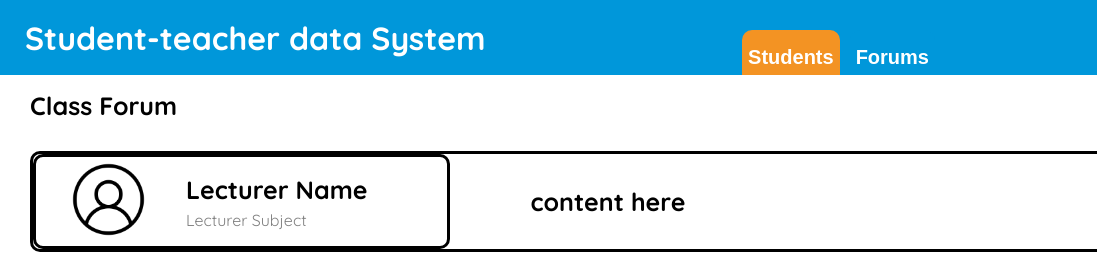
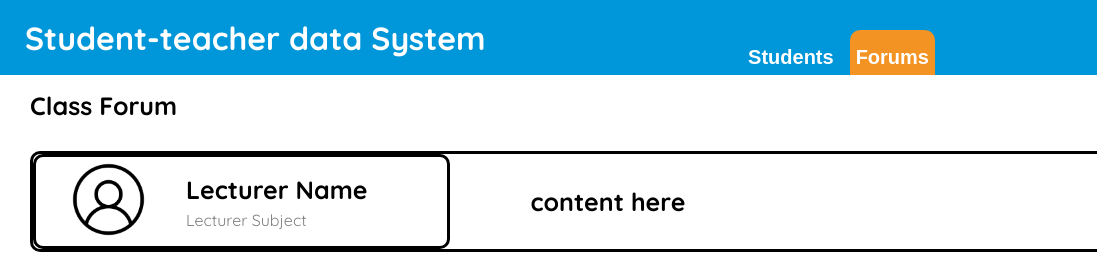
Before and after one commit to PuuPoo/HCI_Quiz2, a plain HTML site: page Scripts/LecViewForum.html in a window 1280 px wide. Shown: the top 270 px of the page, 0-1097 px from the left. Drawn offline with Linux system fonts and the light colour scheme.

Commit message:
Added the lecturer forum access
Signed-off-by: PuuPoo <louischristian.wibowo@gmail.com>

```diff
--- a/Scripts/LecViewForum.html
+++ b/Scripts/LecViewForum.html
@@ -3,7 +3,7 @@
 <head>
     <meta charset="UTF-8">
     <meta name="viewport" content="width=device-width, initial-scale=1.0">
-    <title>Document</title>
+    <title>Lecturer View Forum</title>
     <link rel="stylesheet" href="../Stylesheets/LecViewForum.css">
 </head>
 <body>
@@ -13,8 +13,8 @@
         <div class="nav_right">
 
             <div class="nav_items">
-                <button class="student_button"> <p>Students</p> </button>
-                <button class="forum_button"> <p>Forums</p> </button>
+                <button class="student_button" onclick="location.href='LecturerStudents.html'"> <p>Students</p> </button>
+                <button class="forum_button" onclick="location.href='LecViewForum.html'"> <p>Forums</p> </button>
             </div>
 
             <div class="prof_pic">
--- a/Stylesheets/LecViewForum.css
+++ b/Stylesheets/LecViewForum.css
@@ -45,7 +45,7 @@ body{
     align-items: center;
 }
 
-.navbar .nav_right .nav_items .student_button{
+.navbar .nav_right .nav_items .forum_button{
     border-radius: 10px 10px 0 0;
     background-color:  rgb(243,147,35);
     border: none;
@@ -53,7 +53,7 @@ body{
     cursor: pointer;
 }
 
-.navbar .nav_right .nav_items .forum_button{
+.navbar .nav_right .nav_items .student_button{
     border-radius: 10px 10px 0 0;
     background-color:  rgba(0, 151, 218, 1);
     border: none;
```
Also changed, not shown: Scripts/LecturerStudents.html (+2 -2 lines).
